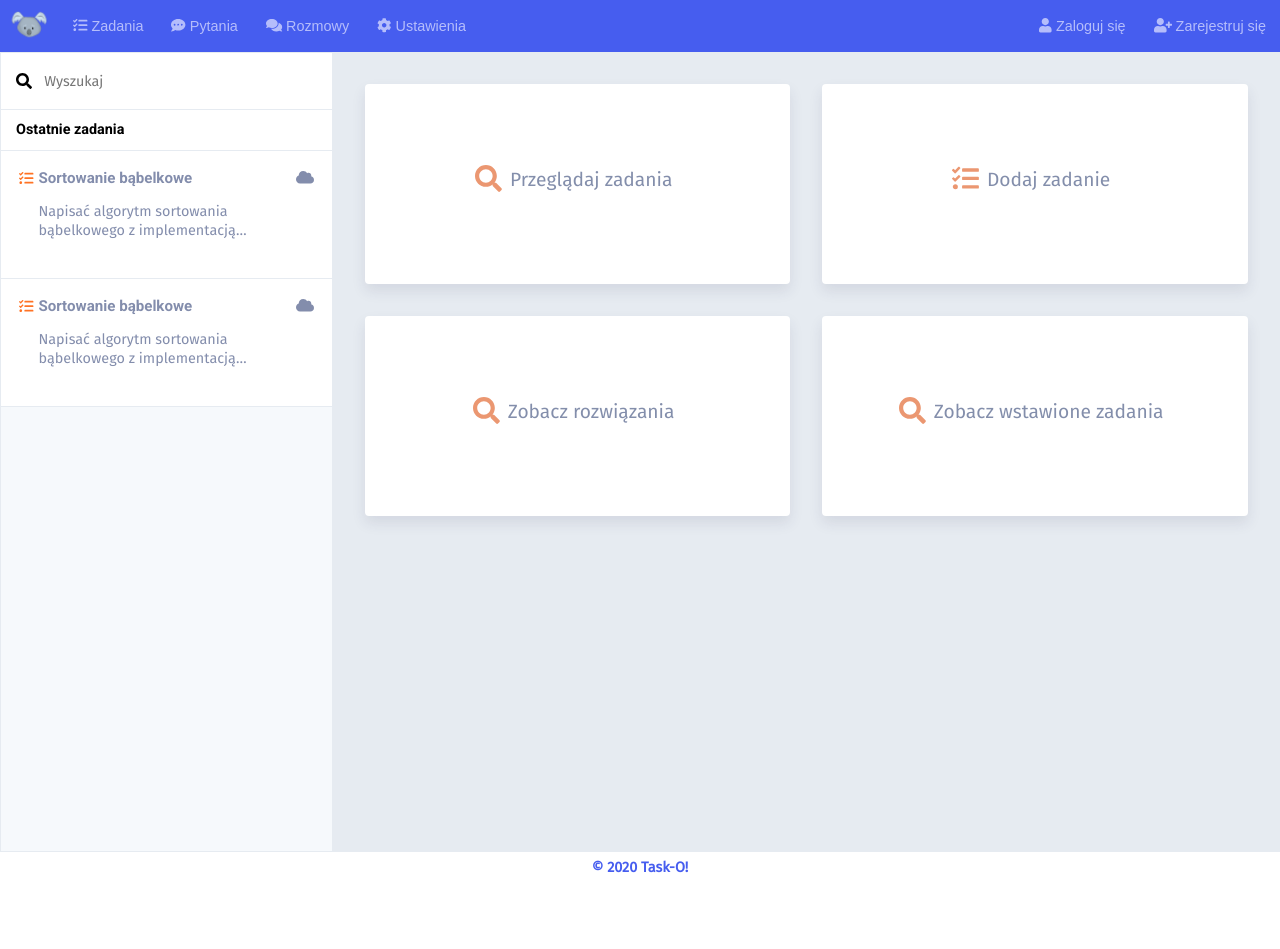
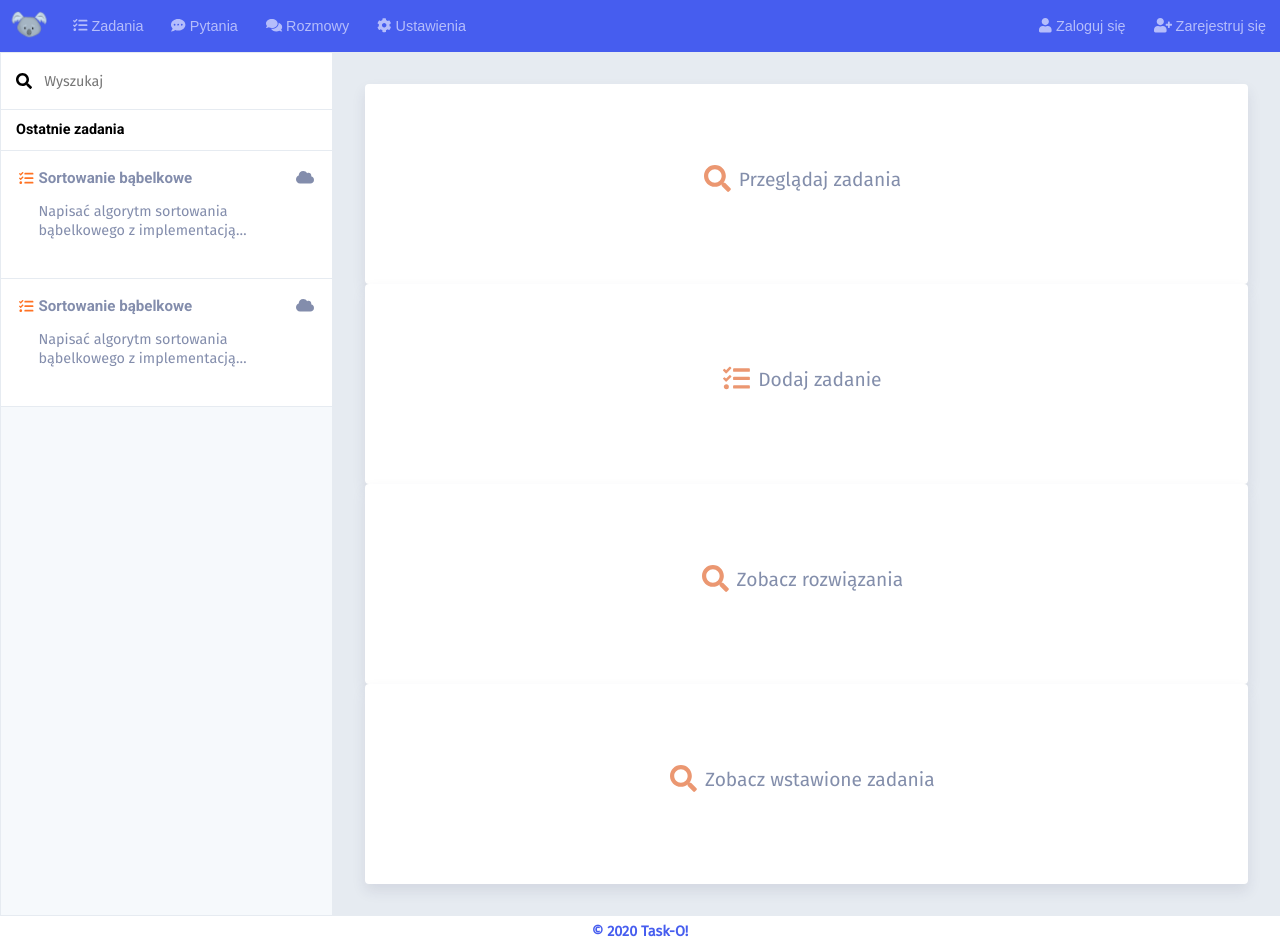
Before and after one commit to FilipHalon/Task-O, a React (Create React App) app: page / in a window 1280 px wide. Before the commit the page ends 885 px from the top, so only its background shows below. Built offline with nearby package versions, Linux system fonts and the light colour scheme.

Commit message:
Logged User Sections containers rewritten with Styled Components.

```diff
--- a/src/index.css
+++ b/src/index.css
@@ -285,41 +285,22 @@ button:hover {
 
 /* tasks */
 
-main {
-  /* display: grid; */
+/* main {
   display: flex;
-  /* flex-wrap: wrap; */
-  /* grid: auto / 3fr 7fr; */
-  /* margin: 0; */
-  /* padding: 0; */
   min-height: 100%;
-  /* width: 100%; */
   background: #E6EBF1;
 
 }
 
 section.task-description {
-  /* display: inline-block; */
   width: 100%;
-  /* box-sizing: padding-box; */
-  /* padding: 5%; */
-  /* max-width: 60%; */
   border: solid 2em transparent;
-  /* display: flex;
-  justify-content: center; */
-  /* max-width: 70%; */
 }
 
 div.task-description {
-  /* position: absolute;
-  left: 350px; */
-  /* display: flex;
-  flex-direction: column; */
-  /* width: 100%; */
   max-width: 900px;
-  /* margin: 10%; */
   line-height: 1.2em;
-}
+} */
 
 /* .task-general-info {
   display: flex;
@@ -598,7 +579,7 @@ div.task-description {
 
 /* active tasks */
 
-.task-area {
+/* .task-area {
   display: grid;
   grid: auto / 1fr;
   grid-gap: 2em;
@@ -610,7 +591,7 @@ div.task-description {
     grid: auto / 1fr 1fr;
     grid-gap: 2em;
   }
-}
+} */
 
 /* solution add */
 
--- a/src/views/App.jsx
+++ b/src/views/App.jsx
@@ -8,13 +8,14 @@ import AuthForm from './Forms/AuthForm';
 import theme from '../components/Themes';
 import { ThemeProvider } from 'styled-components';
 import LoggedUserSections from './LoggedUserSections';
+import { Main } from './Styled';
 
 export default () => {
     return (
         <ThemeProvider theme={theme}>
             <BrowserRouter>
                 <Header />
-                <main>
+                <Main>
                     <Switch>
                         <Route path="/welcome">
                             <SignInPage />
@@ -36,9 +37,9 @@ export default () => {
                             <LoggedUserSections />
                         </Route>
                     </Switch>
-                </main>
+                </Main>
                 <Footer />
             </BrowserRouter>
         </ThemeProvider>
     )
-}
+};
--- a/src/views/LoggedUserSections.jsx
+++ b/src/views/LoggedUserSections.jsx
@@ -6,14 +6,15 @@ import TaskDetails from './TaskDetails';
 import SolutionAdded from './SolutionAdded/SolutionAdded';
 import Profile from './Profile/Profile';
 import TaskSidebar from '../components/TaskSidebar/TaskSidebar';
+import { ContentSection, ContentDiv } from './Styled';
 
 export default () => {
 
     return (
         <>
             <TaskSidebar />
-            <section className="task-description">
-                <div className="task-description">
+            <ContentSection>
+                <ContentDiv>
                 <Switch>
                     <Route exact path="/">
                         <Profile />
@@ -37,8 +38,8 @@ export default () => {
                         <SolutionAdded />
                     </Route>
                 </Switch>
-                </div>
-            </section>
+                </ContentDiv>
+            </ContentSection>
         </>
     )
 }
--- a/src/views/Styled.jsx
+++ b/src/views/Styled.jsx
@@ -1,5 +1,21 @@
 import styled from "styled-components";
 import { FontAwesomeIcon } from '@fortawesome/react-fontawesome';
+
+export const Main = styled.main`
+    display: flex;
+    min-height: 100%;
+    background: ${props => props.theme.mainBackgroundColor};
+`;
+
+export const ContentSection = styled.section`
+    width: 100%;
+    border: solid 2em transparent;
+`;
+
+export const ContentDiv = styled.div`
+    max-width: 900px;
+    line-height: 1.2em;
+`;
 
 export const GeneralInfoDiv = styled.div`
     display: flex;
```
